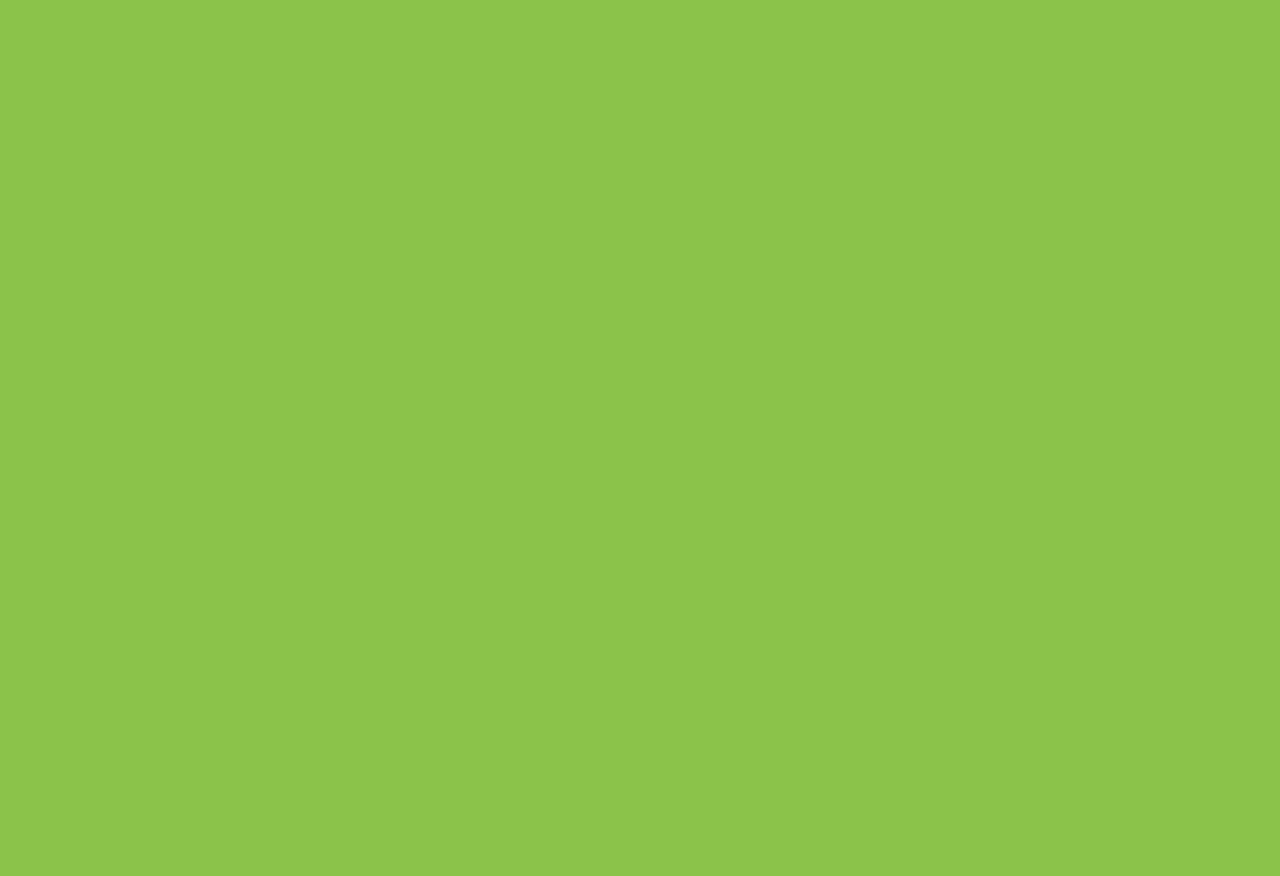
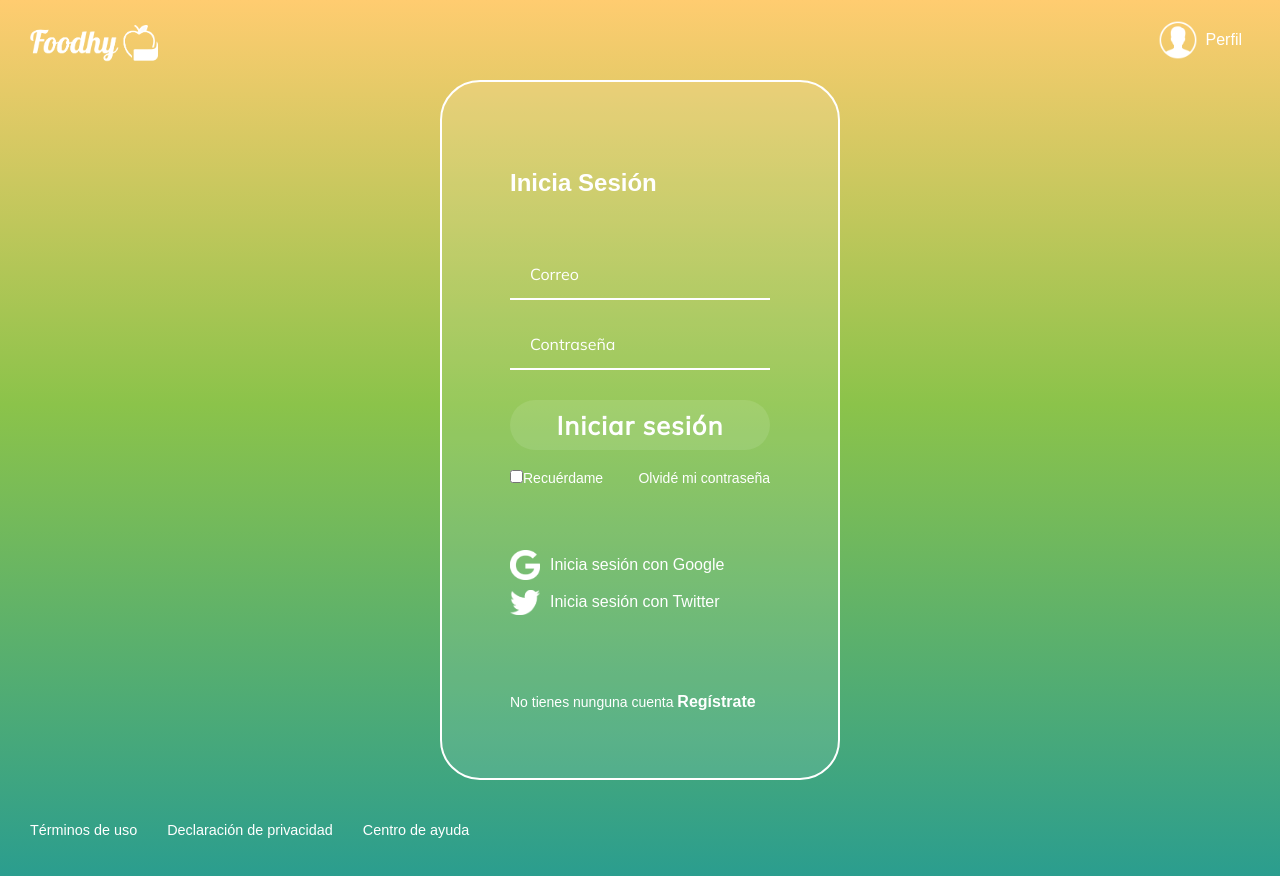
Before and after one commit to GregoryInnovo/Foodhy-Web, a React app: page /login in a window 1280 px wide. Shown: the top 876 px of the page. Before the commit the page ends 800 px from the top, so only its background shows below. Built offline with nearby package versions, Linux system fonts and the light colour scheme.

Commit message:
Se agrego nueva Routa: login

```diff
--- a/src/assets/styles/Vars.scss
+++ b/src/assets/styles/Vars.scss
@@ -2,3 +2,9 @@
 
 $theme-font: 'Muli', sans-serif;
 $main-color: #8BC34A;
+$blanco: white;
+
+.flex {
+    display: flex;
+    align-items: center;
+}
--- /dev/null
+++ b/src/assets/styles/components/Login.scss
@@ -0,0 +1,119 @@
+@import '../Vars.scss';
+@import '../Media.scss';
+
+.login {
+    @extend .flex;
+    justify-content: center;
+    flex-direction: column;
+    padding: 0px 30px;
+    min-height: calc(100vh - 200px);
+}
+.login__container {
+    background-color: rgba(255, 255, 255, 0.1);
+    border: 2px solid $blanco;
+    border-radius: 40px;
+    color: $blanco;
+    padding: 60px 68px 40px;
+    min-height: 700px;
+    flex-direction: column;
+    display: flex;
+    justify-content: space-around;
+    width: 400px;
+    // width: calc(100% / 2);
+}
+.login__container--form {
+    display: flex;
+    flex-direction: column;
+}
+.login__container--form label {
+    font-size: 14px;
+}
+.login__container--form > .input {
+  background-color: transparent;
+  border-bottom: 2px solid white;
+  border-left: 0px;
+  border-right: 0px;
+  border-top: 0px;
+  color: white;
+  font-family: 'Muli', sans-serif;
+  font-size: 16px;
+  height: 50px;
+  margin-bottom: 20px;
+  outline: none;
+  padding: 0px 20px;
+  min-width: 100%;
+}
+.login__container--remember-me {
+    color: $blanco;
+    display: flex;
+    justify-content: space-between;
+    margin-top: 10px;
+}
+.login__container--remember-me a {
+    color: $blanco;
+    font-size: 14px;
+    text-decoration: none;
+}
+.login__container--remember-me a:hover {
+    text-decoration: underline;
+}
+.login__container--social-media {
+    height: 100px;
+}
+.login__container--social-media > div {
+    @extend .flex;
+    font-size: 1rem;
+    margin-bottom: 10px;
+    margin-top: 10px;
+}
+.login__container--social-media > div > img {
+    width: 30px;
+    margin-right: 10px;
+}
+.login__container--register {
+    // font-size: 1.6rem;
+    font-size: 14px;
+}
+.login__container--register a {
+    color: $blanco;
+    font-weight: bold;
+    font-size: 16px;
+    text-decoration: none;
+}
+.login__container--register-enter{
+    font-size: 1rem;
+    text-align: center;
+}
+.login__container--register-enter a {
+    color: $blanco;
+    text-decoration: none;
+}
+.login__container--register a:hover {
+    text-decoration: underline;
+}
+.input__login {
+    background-color: transparent;
+    border-left: 0px;
+    border-top: 0px;
+    border-right: 0px;
+    border-bottom: 2px solid $blanco;
+    font-size: 1rem;
+    font-family: 'Mulish', sans-serif;
+    margin-bottom: 20px;
+    padding: 0px 20px;
+    outline: none;
+    height: 50px;
+}
+.button {
+    background-color: rgba(255, 255, 255, 0.1);
+    border: none;
+    border-radius: 25px;
+    color: $blanco;
+    cursor: pointer;
+    font-size: 1.6rem;
+    font-weight: bold;
+    font-family: 'Mulish', sans-serif;
+    height: 50px;
+    letter-spacing: 1px;
+    margin: 10px 0px;
+}
--- /dev/null
+++ b/src/containers/Login.jsx
@@ -0,0 +1,37 @@
+import React, { Fragment } from 'react';
+import '../assets/styles/components/Login.scss';
+import googleIcon from '../assets/static/google-g-icon-9.jpg';
+import TwitterIcon from '../assets/static/Twitter_logo_white.png';
+import Header from '../components/Header';
+import Footer from '../components/Footer';
+
+const Login = () => (
+    <Fragment>
+
+    <Header />
+    <section className="login">
+        <section className="login__container">
+            <h2>Inicia Sesión</h2>
+            <form className="login__container--form">
+                <input aria-label="Correo" className="input__login" type="text" placeholder="Correo" />
+                <input aria-label="Contraseña" className="input__login" type="password" placeholder="Contraseña" />
+                <button className="button">Iniciar sesión</button>
+                <div className="login__container--remember-me">
+                    <label>
+                        <input type="checkbox" id="cbox1" value="checkbox" />Recuérdame
+                    </label>
+                    <a href="#">Olvidé mi contraseña</a>
+                </div>
+            </form>
+            <section className="login__container--social-media">
+                <div><img src={googleIcon} alt="Google" />Inicia sesión con Google</div>
+                <div><img src={TwitterIcon} alt="Twitter" />Inicia sesión con Twitter</div>
+            </section>
+            <p className="login__container--register">No tienes nunguna cuenta <a href="registro.html">Regístrate</a></p>
+        </section>
+    </section>
+    <Footer />
+    </Fragment>
+);
+
+export default Login;
--- a/src/routes/App.js
+++ b/src/routes/App.js
@@ -2,11 +2,13 @@
 import React from 'react';
 import { BrowserRouter, Route } from 'react-router-dom';
 import Home from '../containers/Home';
+import Login from '../containers/Login';
 
 // return explicito ()
 const App = () => (
     <BrowserRouter>
         <Route exact path="/" component={Home} />
+        <Route exact path="/login" component={Login} />
     </BrowserRouter>
 );
 
--- a/webpack.config.js
+++ b/webpack.config.js
@@ -47,7 +47,10 @@ module.exports = {
           }
         ]
       }
-    ],
+    ]
+  },
+  devServer: {
+    historyApiFallback: true,
   },
   plugins: [
     new HtmlWebpackPlugin({
```
